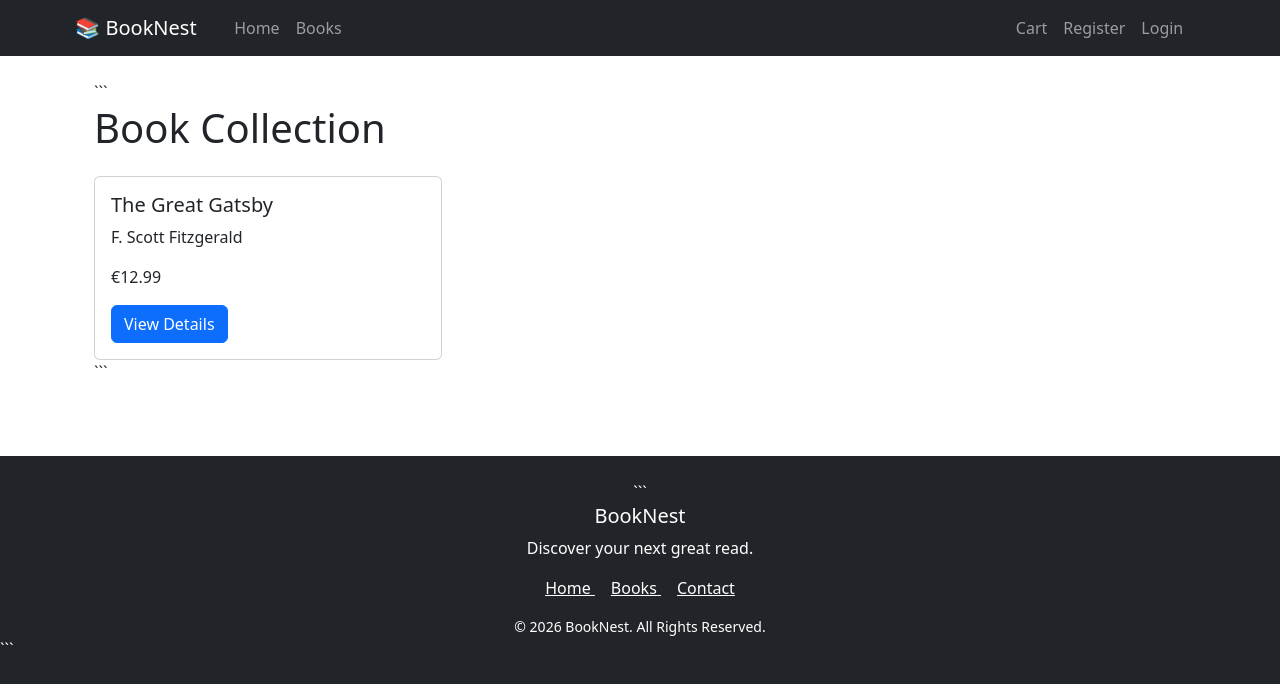
After one commit to v-amna/booknest, a Django app: page /books/ in a window 1280 px wide. The commit adds this page. Shown: the top 684 px of the page. Run offline with Django 5.2, Linux system fonts and the light colour scheme.

Commit message:
add books/templates for view books

````diff
--- a/booknest/settings.py
+++ b/booknest/settings.py
@@ -38,6 +38,7 @@ INSTALLED_APPS = [
     "django.contrib.messages",
     "django.contrib.staticfiles",
     "home",
+    "books",
 ]
 
 MIDDLEWARE = [
--- a/booknest/urls.py
+++ b/booknest/urls.py
@@ -22,4 +22,5 @@ from django.urls import path,include
 urlpatterns = [
     path("admin/", admin.site.urls),
     path("", include("home.urls")),
+    path("books/", include("books.urls")),
 ]
--- /dev/null
+++ b/books/templates/books/book_list.html
@@ -0,0 +1,32 @@
+{% extends "base.html" %}
+
+{% block extra_title %}Books{% endblock %}
+
+{% block content %}
+
+<div class="container">
+
+```
+<h1 class="mb-4">Book Collection</h1>
+
+<div class="row">
+
+    <div class="col-md-4">
+        <div class="card">
+            <div class="card-body">
+                <h5>The Great Gatsby</h5>
+                <p>F. Scott Fitzgerald</p>
+                <p>€12.99</p>
+                <a href="#" class="btn btn-primary">
+                    View Details
+                </a>
+            </div>
+        </div>
+    </div>
+
+</div>
+```
+
+</div>
+
+{% endblock %}
--- /dev/null
+++ b/books/urls.py
@@ -0,0 +1,6 @@
+from django.urls import path
+from .views import book_list
+
+urlpatterns = [
+    path('', book_list, name='books'),
+]
--- a/books/views.py
+++ b/books/views.py
@@ -1,3 +1,11 @@
-from django.shortcuts import render
+from django.shortcuts import get_object_or_404, render
+
 
 # Create your views here.
+def book_list(request):
+
+    return render(request, 'books/book_list.html')
+
+def book_detail(request, book_id):
+    book = get_object_or_404(Book, pk=book_id)
+    return render(request, 'books/book_detail.html', {'book': book})
--- a/templates/includes/main-nav.html
+++ b/templates/includes/main-nav.html
@@ -18,7 +18,7 @@
             </li>
 
             <li class="nav-item">
-                <a class="nav-link" href="#">Books</a>
+                <a class="nav-link" href="{% url 'books' %}">Books</a>
             </li>
         </ul>
 
````
Also changed, not shown: books/templates/books/book_detail.html (added, +52 -0 lines).
